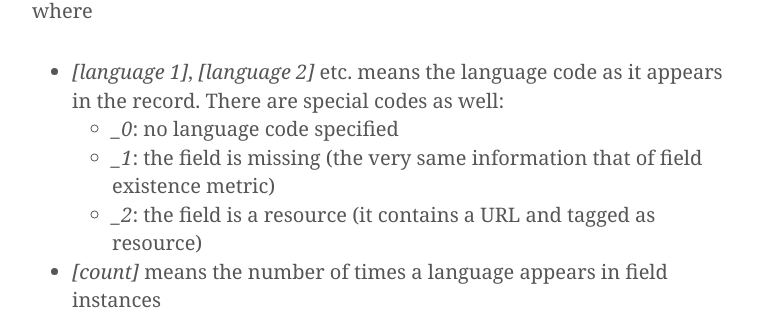
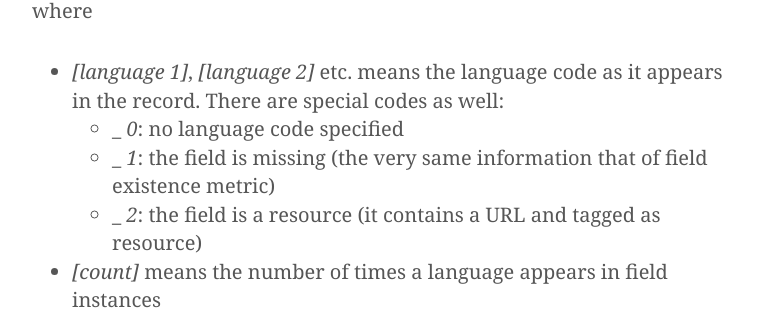
Before and after one commit to pkiraly/pkiraly.github.io, a Jekyll site: the page built from _posts/2016-07-02-making-general.md, in a window 1280 px wide and 900 px high, scrolled down 7458 px. Shown: the part 145-461 px from the top of the window, without its empty margins (258-1021 px from the left). Built offline with Jekyll 4.4.1, drawn with Linux system fonts in a browser that asks for light colours; nearby versions of some CDN libraries; some web fonts are replaced; comment, search, counter and statistics services are not loaded.

````diff
--- a/_posts/2016-07-02-making-general.md
+++ b/_posts/2016-07-02-making-general.md
@@ -259,9 +259,9 @@ As you can see the first three fields are the same as for the basic one (data pr
 where
 
 * _[language 1]_, _[language 2]_ etc. means the language code as it appears in the record. There are special codes as well:
-    * __0_: no language code specified
-    * __1_: the field is missing (the very same information that of field existence metric)
-    * __2_: the field is a resource (it contains a URL and tagged as resource)
+    * _ _0_: no language code specified
+    * _ _1_: the field is missing (the very same information that of field existence metric)
+    * _ _2_: the field is a resource (it contains a URL and tagged as resource)
 * _[count]_ means the number of times a language appears in field instances
 
 For example the following JSON fragment
@@ -574,7 +574,7 @@ The `analysis.zip` file contains the following files:
 * _coaf.var_: coefficient variance
 * _recMin_: record identifier with minimum value
 * _recMax_: record identifier with maximum value
-* __row_: the name of the metrics
+* _ _row_: the name of the metrics
 
 ```json
 [
````
